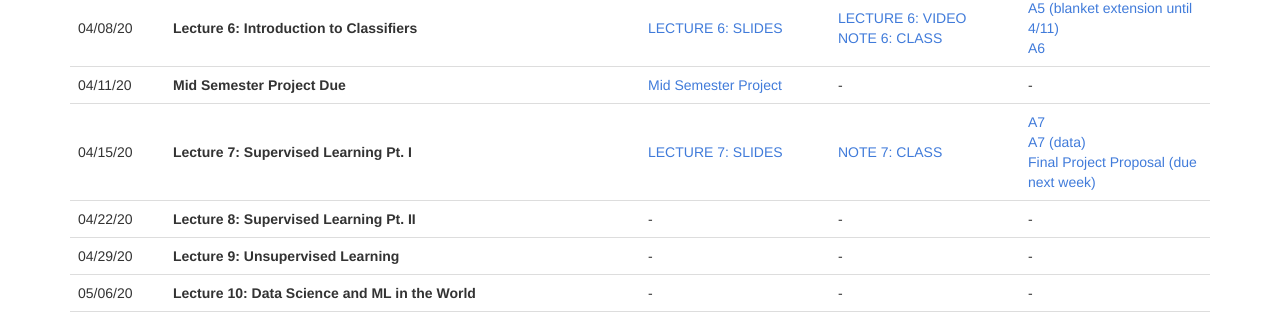
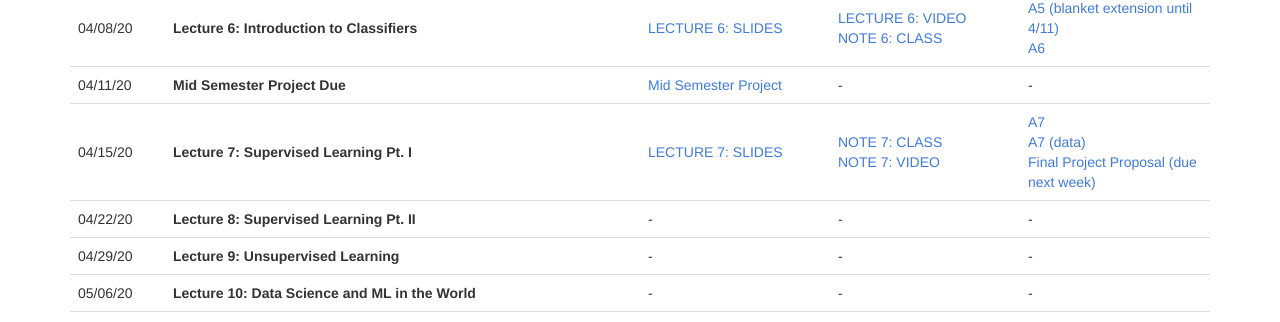
Before and after one commit to CornellDataScience/info1998, a Jekyll site: the page built from schedule.md, in a window 1280 px wide and 1220 px high. Shown: the part 720-1042 px from the top of the window. Built offline with Jekyll 4.4.1, drawn with Linux system fonts in a browser that asks for light colours.

Commit message:
Added Lec.7 video

```diff
--- a/_data/schedules.yml
+++ b/_data/schedules.yml
@@ -133,6 +133,8 @@ lectures:
     notes:
       - title: "NOTE 7: CLASS"
         link: "https://nbviewer.jupyter.org/github/CornellDataScience/info1998/blob/master/resources/SP20/assignments/release/Lecture_7__Supervised_Learning_Pt1.ipynb"
+      - title: "NOTE 7: VIDEO"
+        link: "https://drive.google.com/file/d/1S96CDSObmknz9kKyp76DTbMMDEKcOWow/view"
     assignments:
       - title: "A7"
         link: "resources/SP20/assignments/release/Lecture_7__Supervised_Learning_Pt1.ipynb"
```
